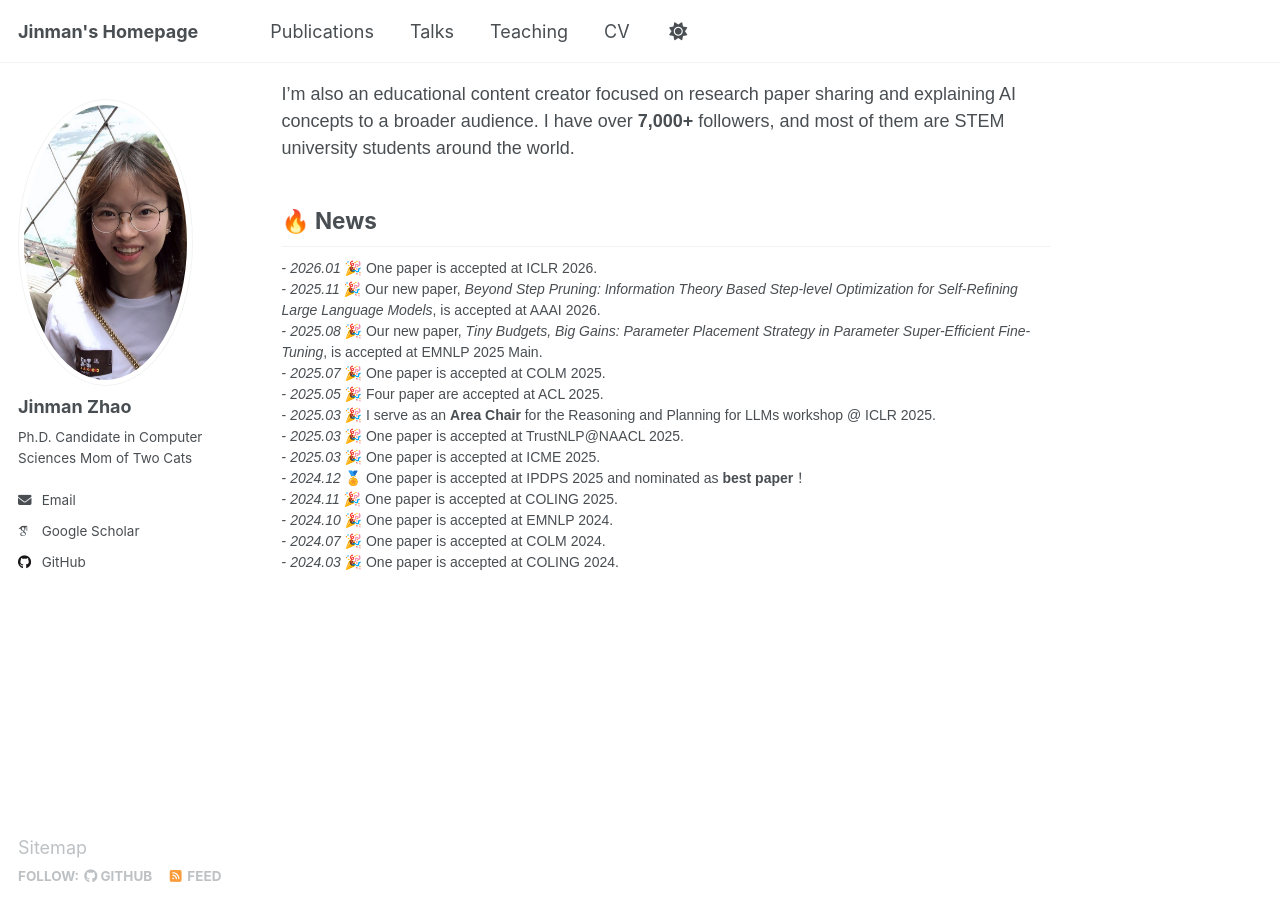
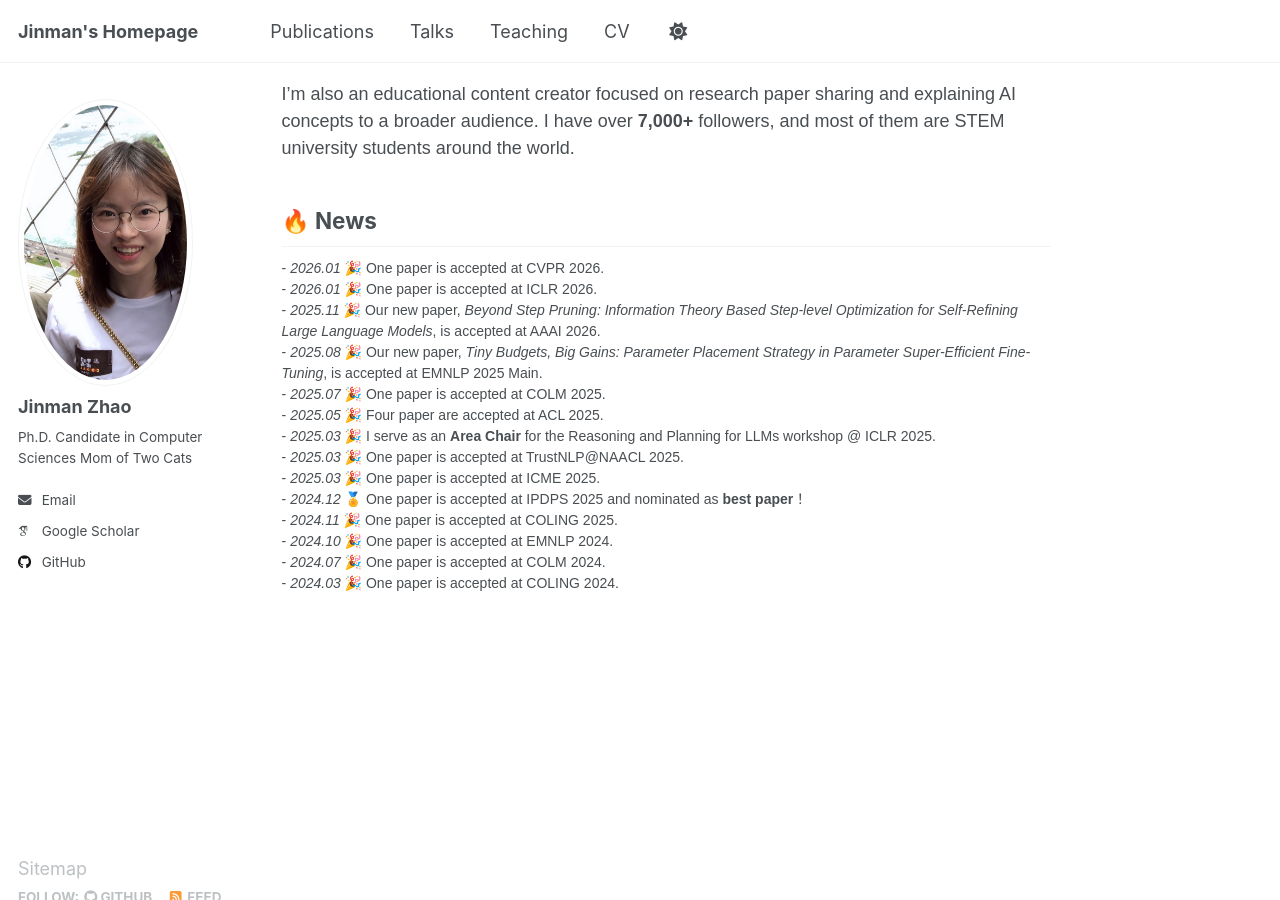
Before and after one commit to zhaojinm/zhaojinm.github.io, a Jekyll site: the page built from _pages/about.md, in a window 1280 px wide and 900 px high, scrolled down 535 px. Built offline with Jekyll 4.4.1, drawn with Linux system fonts in a browser that asks for light colours; some web fonts are replaced.

Commit message:
Update about.md

```diff
--- a/_pages/about.md
+++ b/_pages/about.md
@@ -36,6 +36,7 @@ redirect_from:
 ## 🔥 News
 
 <div style="font-size: 14px; font-family: 'Arial';">
+- <i>2026.01</i> 🎉 One paper is accepted at CVPR 2026.<br>
 - <i>2026.01</i> 🎉 One paper is accepted at ICLR 2026.<br>
 - <i>2025.11</i> 🎉 Our new paper, <i>Beyond Step Pruning: Information Theory Based Step-level Optimization for Self-Refining Large Language Models</i>, is accepted at AAAI 2026.<br>
 - <i>2025.08</i> 🎉 Our new paper, <i>Tiny Budgets, Big Gains: Parameter Placement Strategy in Parameter Super-Efficient Fine-Tuning</i>, is accepted at EMNLP 2025 Main.<br>
```
